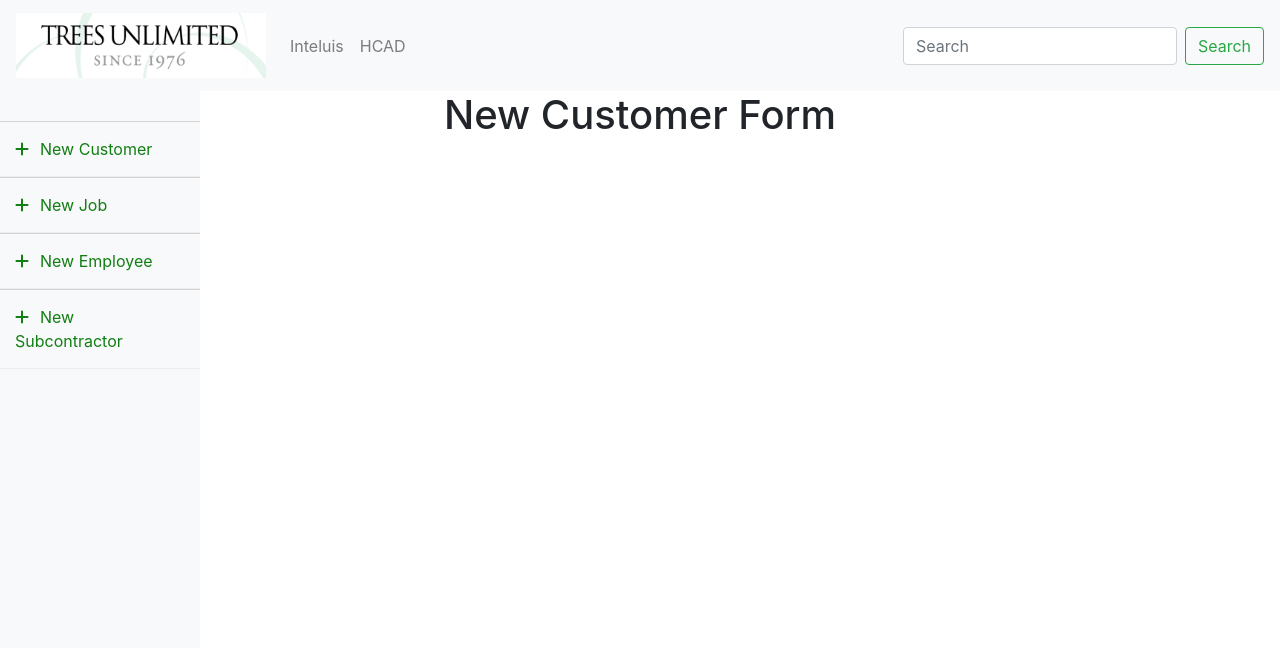
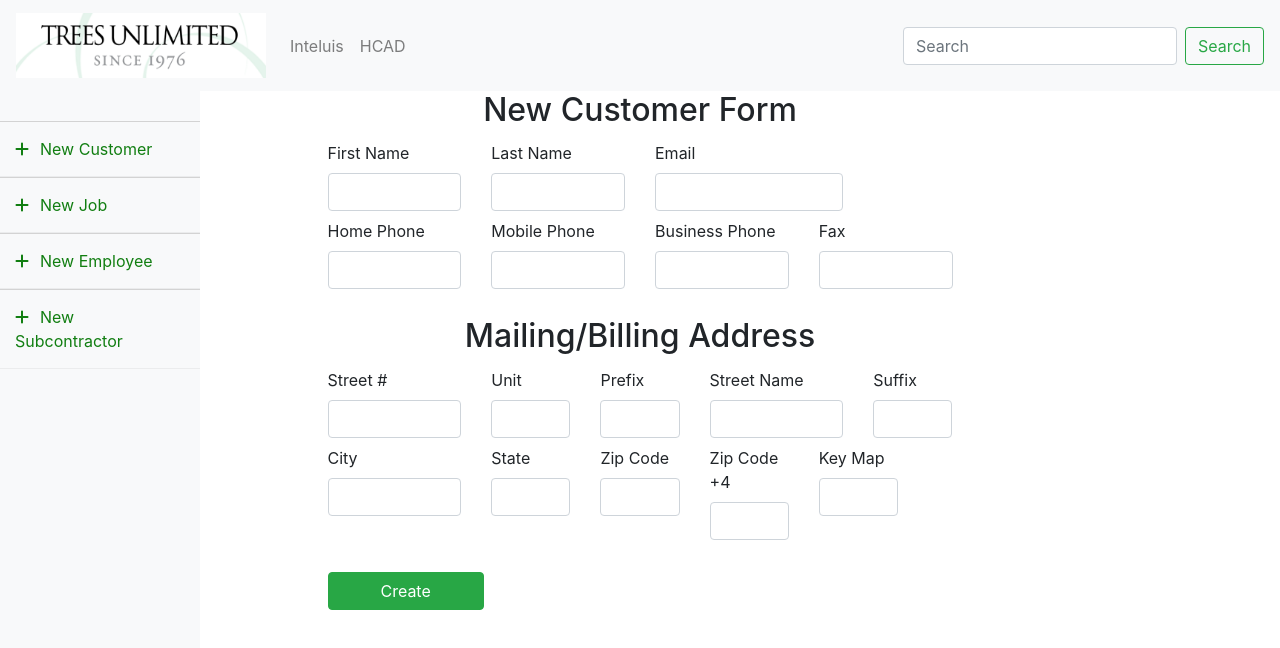
Before and after one commit to jjmetty/FinalProject, a Vue app in the folder client/: page /newCustomer in a window 1280 px wide. Shown: the top 648 px of the page. Built offline with nearby package versions, Linux system fonts and the light colour scheme.

Commit message:
fields for new customer
created fields for new customer

```diff
--- a/client/src/components/NewCustomerComponent.vue
+++ b/client/src/components/NewCustomerComponent.vue
@@ -1,3 +1,120 @@
 <template>
-   <h1 style="text-align:center;">New Customer Form </h1>
+<div>
+   <!--<h1 style="text-align:center;">New Customer Form </h1> -->
+
+       <div class="row justify-content-center">
+        <div class="col-md-6">
+            <h2 class="text-center">New Customer Form</h2>
+            <form>
+               <div class = "row">
+                <div class="form-group col-sm-3 my-1">
+                    <label>First Name</label>
+                    <input type="text" class="form-control"  required>
+                </div>
+
+                <div class="form-group col-sm-3 my-1">
+                    <label>Last Name</label>
+                    <input type="email" class="form-control"  required>
+                </div>
+
+                <div class="form-group col-sm-4 my-1">
+                    <label>Email</label>
+                    <input type="email" class="form-control"  required>
+                </div>
+                </div>
+
+               <div class = "row">
+                  <div class = "form-group col-sm-3 my-1">
+                     <label>Home Phone</label>
+                     <input type="tel"  class = "form-control" pattern="[0-9]{3}-[0-9]{2}-[0-9]{3}">
+                  </div>
+
+                  <div class = "form-group col-sm-3 my-1">
+                     <label>Mobile Phone</label>
+                     <input type="tel"  class = "form-control" pattern="[0-9]{3}-[0-9]{2}-[0-9]{3}">
+                  </div>
+
+                  <div class = "form-group col-sm-3 my-1">
+                     <label>Business Phone</label>
+                     <input type="tel"  class = "form-control" pattern="[0-9]{3}-[0-9]{2}-[0-9]{3}">
+                  </div>
+
+                  <div class = "form-group col-sm-3 my-1">
+                     <label>Fax</label>
+                     <input type="text"  class = "form-control">
+                  </div>
+               </div>
+               <br>
+               <h2 class="text-center">Mailing/Billing Address</h2>
+
+               <div class = "row">
+                  <div class = "form-group col-sm-3 my-1">
+                     <label>Street #</label>
+                     <input type="number"  class = "form-control" required>
+                  </div>
+
+                  <div class="form-group col-sm-2 my-1">
+                    <label>Unit</label>
+                    <input type="text" class="form-control">
+                  </div>
+
+                  <div class="form-group col-sm-2 my-1">
+                    <label>Prefix</label>
+                    <input type="text" class="form-control">
+                  </div>
+
+                  <div class="form-group col-sm-3 my-1">
+                    <label>Street Name</label>
+                    <input type="text" class="form-control" required>
+                  </div>
+
+                  <div class="form-group col-sm-2 my-1">
+                    <label>Suffix</label>
+                    <input type="text" class="form-control">
+                  </div>
+               </div>
+
+                <div class = "row">
+                  <div class = "form-group col-sm-3 my-1">
+                     <label>City</label>
+                     <input type="text"  class = "form-control" required>
+                  </div>
+
+                  <div class="form-group col-sm-2 my-1">
+                    <label>State</label>
+                    <input type="text" class="form-control" required>
+                  </div>
+
+                  <div class="form-group col-sm-2 my-1">
+                    <label>Zip Code</label>
+                    <input type="number" class="form-control" required>
+                  </div>
+
+                  <div class="form-group col-sm-2 my-1">
+                    <label>Zip Code +4</label>
+                    <input type="number" class="form-control">
+                  </div>
+
+                  <div class="form-group col-sm-2 my-1">
+                    <label>Key Map</label>
+                    <input type="number" class="form-control">
+                  </div>
+                  </div>
+
+
+
+                <br>
+                <div class="form-group">
+                    <button class="btn btn-success btn-block col-sm-3 my-1">Create</button>
+                </div>
+            </form>
+        </div>
+    </div>
+
+
+
+
+
+
+</div>
 </template>
```
